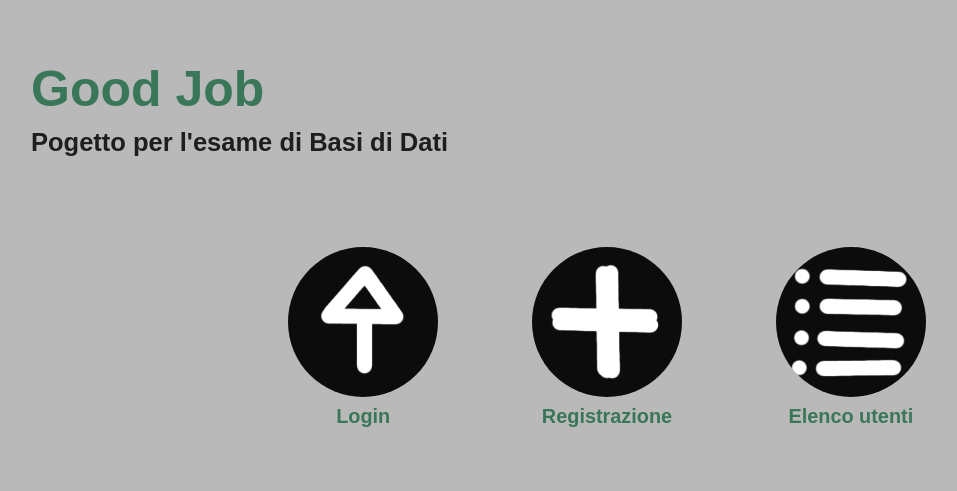
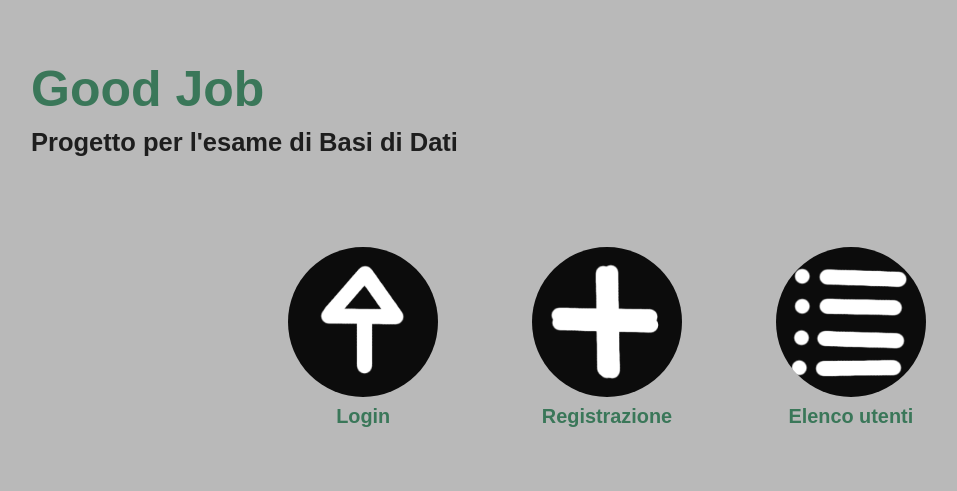
Before and after one commit to DodoIta/database-project, a PHP site: page / in a window 1280 px wide. Shown: the top 491 px of the page, without its empty margins (33-990 px from the left). Run offline with PHP 8.4, Linux system fonts and the light colour scheme.

```diff
--- a/interfaccia/index.html
+++ b/interfaccia/index.html
@@ -13,7 +13,7 @@
       <header>
         <div class="title">
           <h1>Good Job</h1>
-          <h2>Pogetto per l'esame di Basi di Dati</h2>
+          <h2>Progetto per l'esame di Basi di Dati</h2>
         </div>
 
       <nav>
```
Also changed, not shown: interfaccia/login.php (indentation only).
